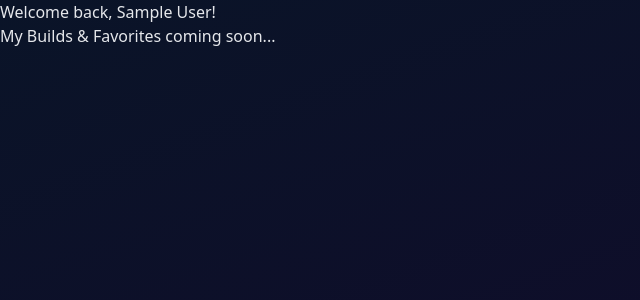
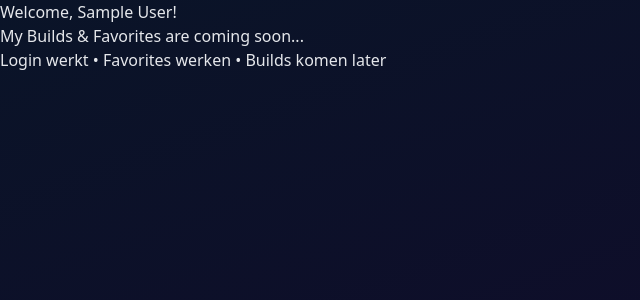
Before and after one commit to mikevdburgt2/mlbb-counter, a Next.js app: page /dashboard in a window 1280 px wide. Shown: the top 300 px of the page, without its empty margins (0-640 px from the left). Built offline with nearby package versions, Linux system fonts and the light colour scheme; no server answers; sample sign-in values are in the browser's storage.

Commit message:
Simple dashboard to make Vercel build succeed

```diff
--- a/app/dashboard/page.tsx
+++ b/app/dashboard/page.tsx
@@ -10,9 +10,15 @@
   }
 
   return (
-    <div className="min-h-screen bg-[#060c1a] p-6 text-white">
-      <h1 className="text-3xl font-bold mb-6">Welcome back, {session.user.name || 'Player'}!</h1>
-      <p className="text-gray-400">My Builds & Favorites coming soon...</p>
+    <div className="min-h-screen bg-[#060c1a] text-white p-8">
+      <div className="max-w-2xl mx-auto">
+        <h1 className="text-4xl font-bold mb-4">Welcome, {session.user.name || 'Player'}!</h1>
+        <p className="text-gray-400 text-lg">My Builds & Favorites are coming soon...</p>
+
+        <div className="mt-12 text-center text-sm text-gray-500">
+          Login werkt • Favorites werken • Builds komen later
+        </div>
+      </div>
     </div>
   );
 }
```
